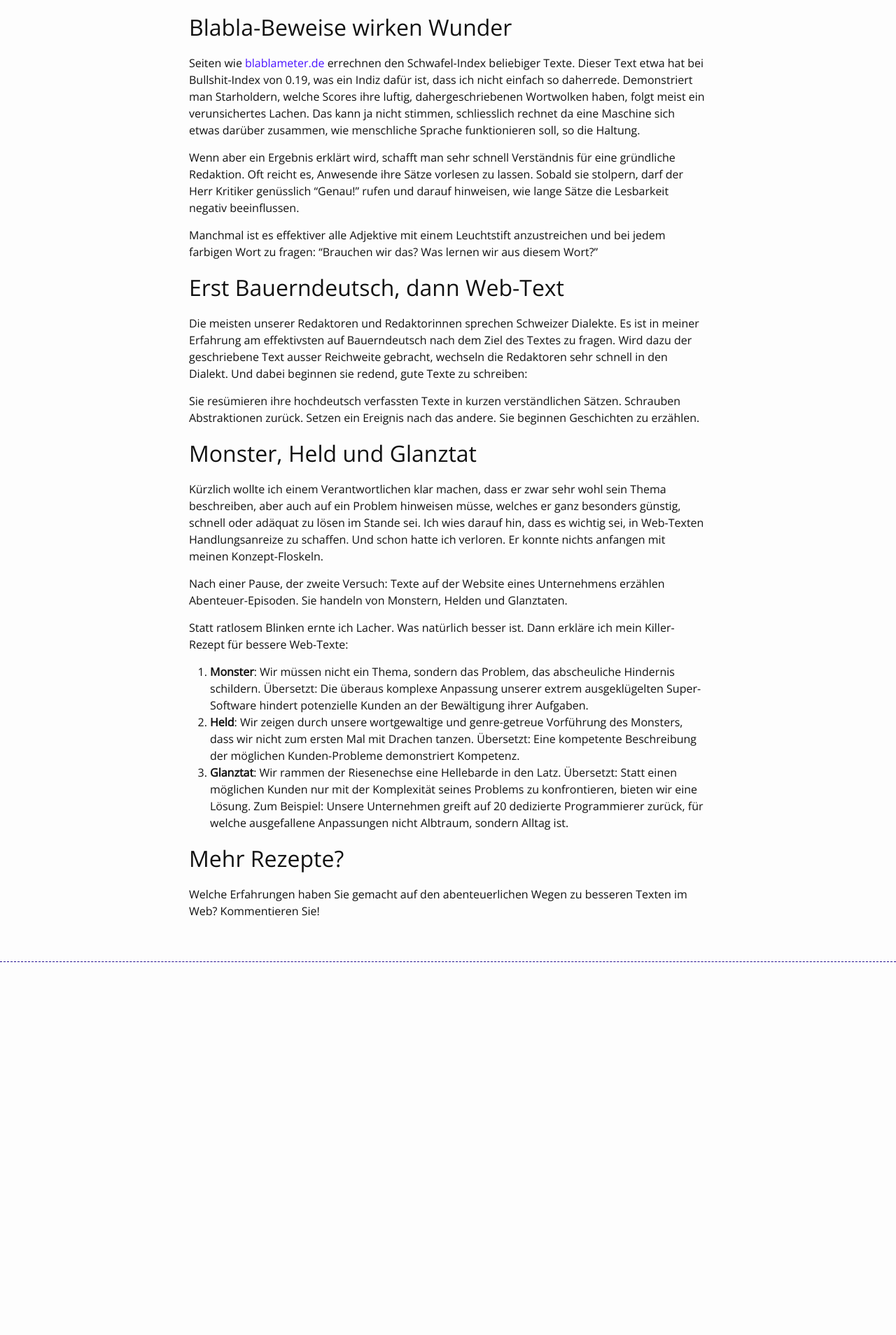
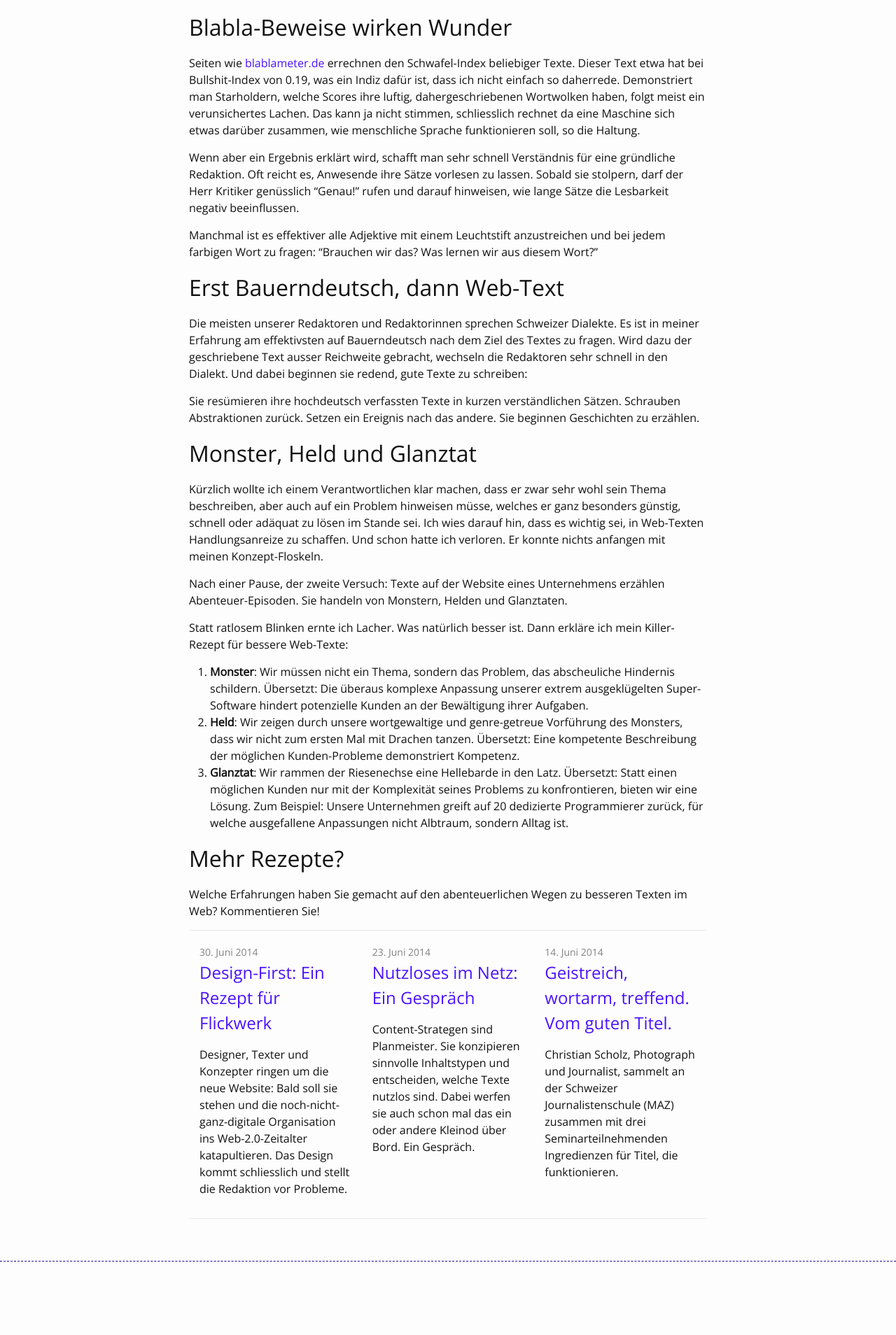
Before and after one commit to tschannes/tschannes.github.com, a Jekyll site: the page built from _posts/2014-10-10-Monster-Held-Glanztat.markdown, in a window 1280 px wide. Shown: the part 1658-3566 px from the top of the page at 70% size. Built offline with Jekyll 4.4.1, drawn with Linux system fonts in a browser that asks for light colours; comment, search, counter and statistics services are not loaded; before the commit the page ends 3138 px from its top, so only the background shows below that.

Commit message:
Monsters related added and divider changed to grey

```diff
--- a/_layouts/post.html
+++ b/_layouts/post.html
@@ -10,8 +10,8 @@ layout: default
 
   <article class="post-content">
     {{ content }}
+    {% if page.comments %}{% include discus.html %}{% endif %}
     {% if page.related %}{% include related.html %}{% endif %}
-    {% if page.comments %}{% include discus.html %}{% endif %}
   </article>
 
 </div>
--- a/_posts/2014-10-10-Monster-Held-Glanztat.markdown
+++ b/_posts/2014-10-10-Monster-Held-Glanztat.markdown
@@ -4,6 +4,7 @@ title:  "Monster, Held und Glanztat: Muster für Web-Texte"
 date:   2014-10-07
 excerpt: "Die These: Web-Texte werden besser, wenn man Schreibende mit den Schwächen, Fehler-Mustern und der Phrasenhaftigkeit ihrer Texte konfrontiert, sie auffordert im Dialekt zu erzählen und als Helden nach Monstern zu suchen."
 comments: true
+related: true
 ---
 
 "Was ist denn falsch mit diesem Text?", fragen mich die Leute? "Falsch ist, dass es keine Monster, keine Helden und keine Glanztaten darin gibt", antworte ich seit kurzem.
--- a/_sass/_custom.scss
+++ b/_sass/_custom.scss
@@ -2,7 +2,7 @@ ul{
 	list-style:square;
 }
 .related{
-	border-top:1px dashed $brand-color-dark;
+	border-top:1px solid $grey-color-light;
 }
 
 #about-container{
```
